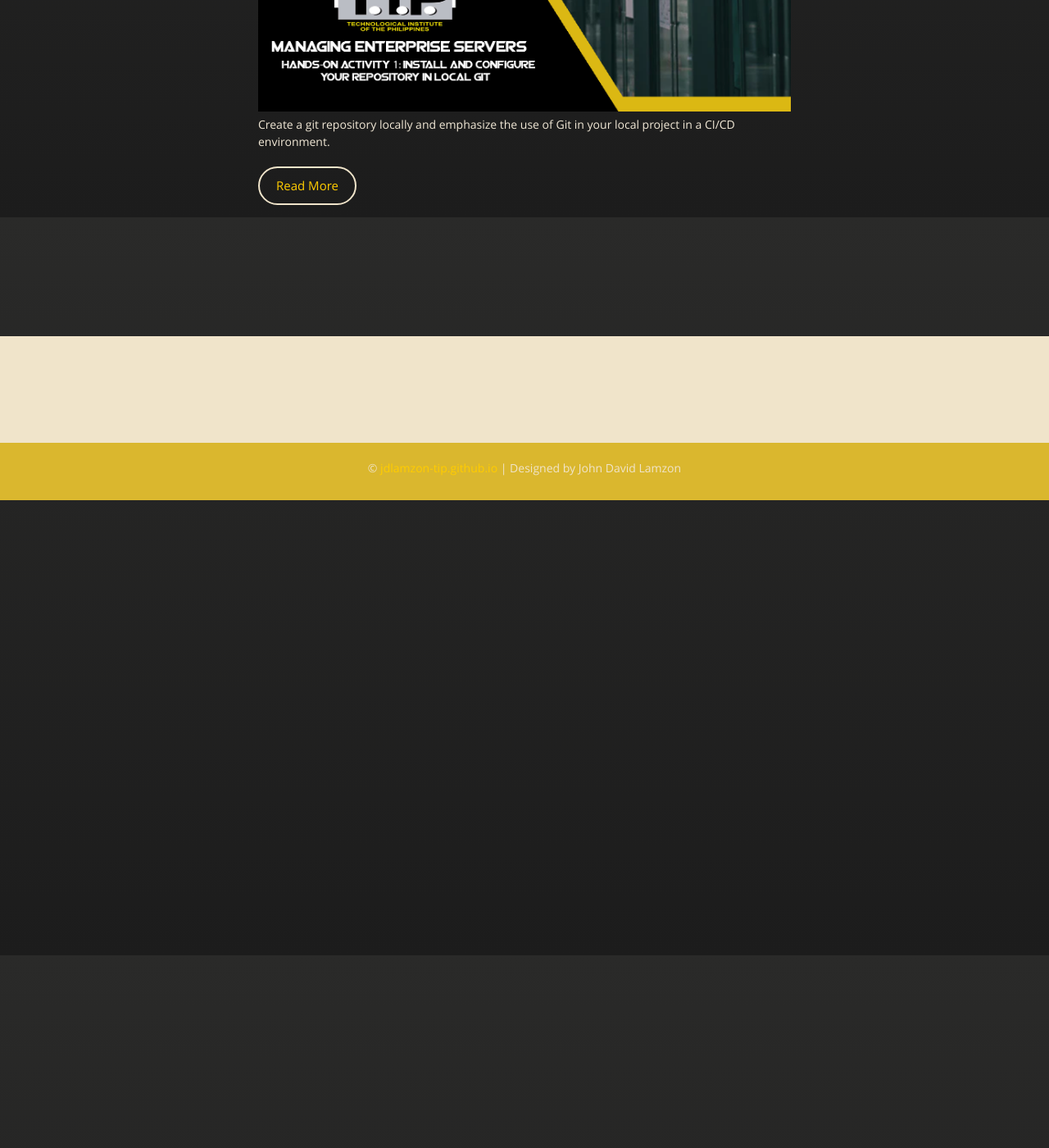
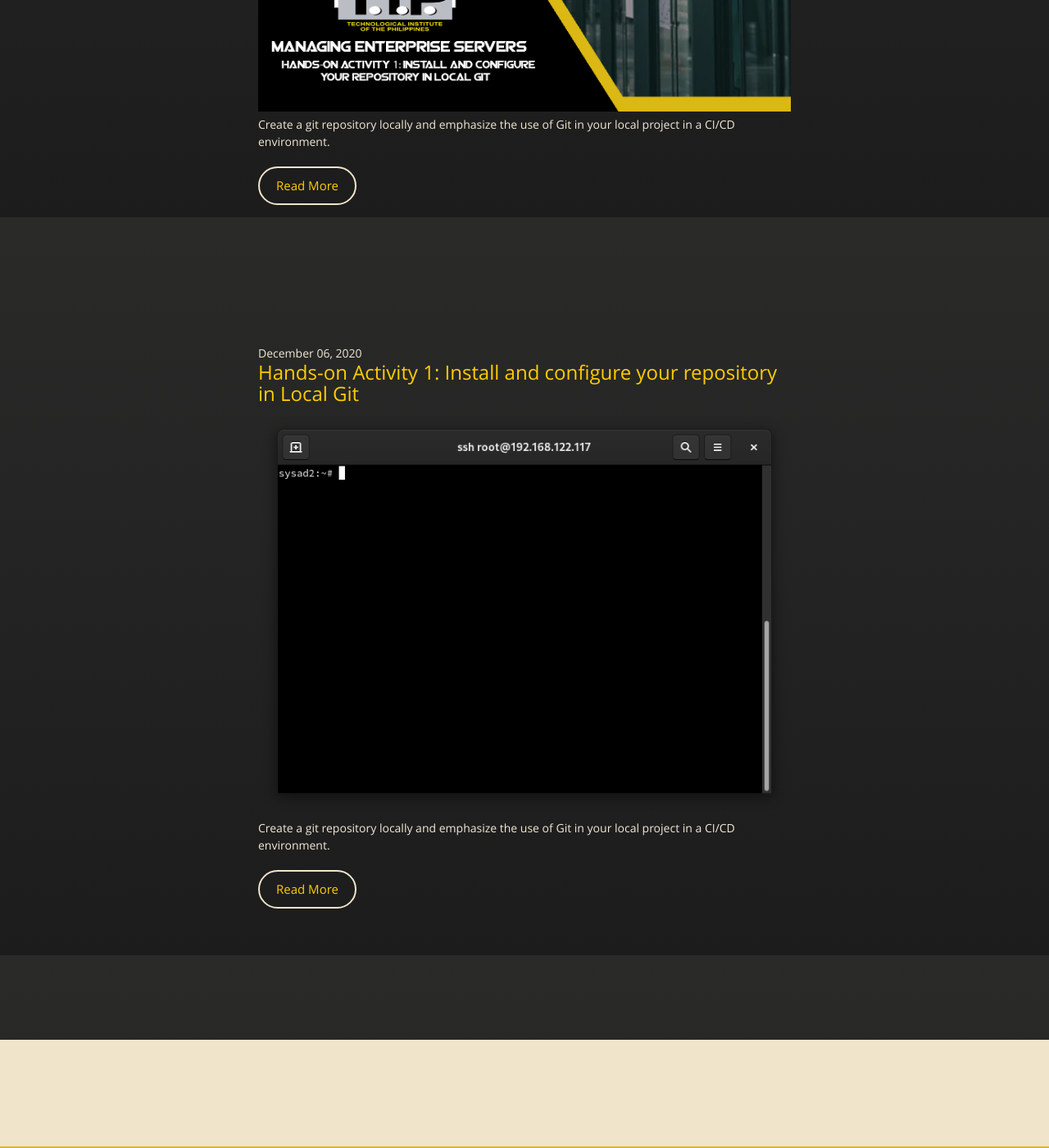
Before and after one commit to andylamzoned/andylamzoned.github.io, a Jekyll site: the page built from index.md, in a window 1280 px wide and 1400 px high, scrolled down 635 px. Shown: the whole window at 82% size. Built offline with Jekyll 4.4.1, drawn with Linux system fonts in a browser that asks for light colours; before the commit the page ends 1265 px from its top, so only the background shows below that.

Commit message:
default.html test

```diff
--- a/_layouts/default.html
+++ b/_layouts/default.html
@@ -53,6 +53,18 @@
 				</article>
       </section>
 
+      <section class="posts">
+        <article>
+          <header>
+            <span class="date">December 06, 2020</span>
+            <h2><a href="#">Hands-on Activity 1: Install and configure your repository in Local Git</a></h2>
+          </header>
+          <a href="elements.html" class="image fit"><img src="assets/images/1.png" alt="" /></a>
+          <p>Create a git repository locally and emphasize the use of Git in your local project in a CI/CD environment.</p>
+          <p align="center" class="ghost"><a href="elements.html">Read More</a></p>
+				</article>
+      </section>
+
     </div>
     <div class="footer">
     <div class="footer-bottom">
```
